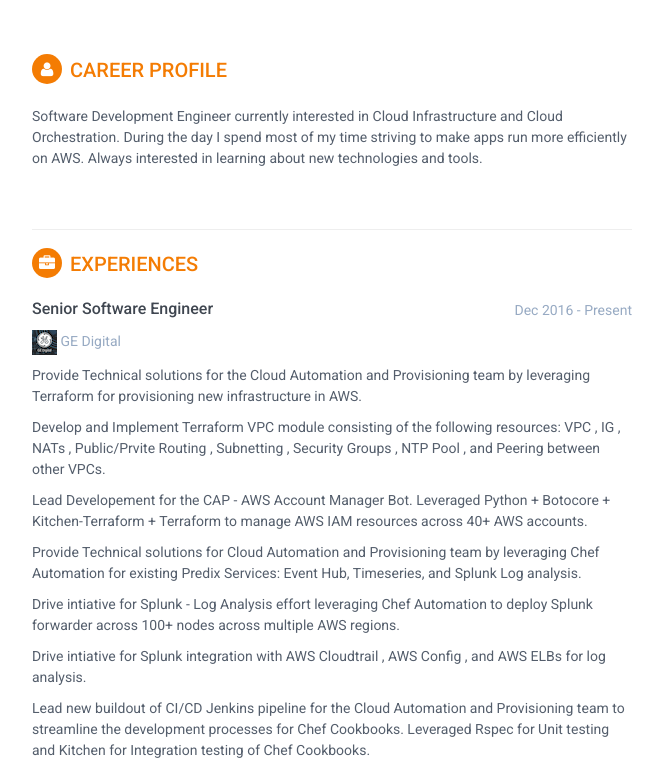
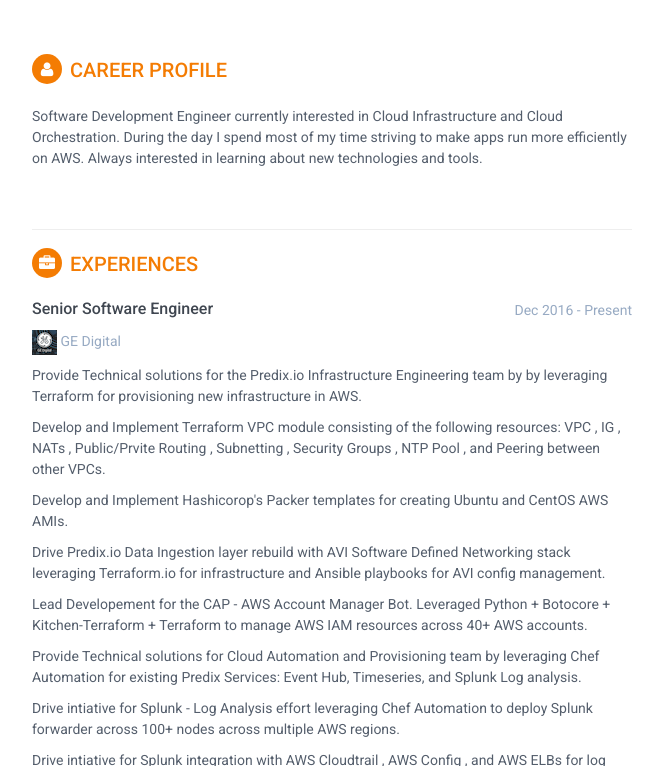
Before and after one commit to ivanfan12345/cv, a Jekyll site: the page built from index.html, in a window 1280 px wide and 900 px high, cut to the strip 134-900 px from the top of the window. Shown: the whole strip, without its empty margins (188-849 px from the left). Built offline with Jekyll 4.4.1, drawn with Linux system fonts in a browser that asks for light colours; some of the changed text lies outside the part shown.

Commit message:
update cv for latest info

```diff
--- a/_includes/experience.html
+++ b/_includes/experience.html
@@ -10,8 +10,10 @@
                         <div class="company"><img src="assets/images/Tiny_GE.png" alt="GE Image"> GE Digital </div>
                     </div><!--//meta-->
                     <div class="details">
-                        <p>Provide Technical solutions for the Cloud Automation and Provisioning team by leveraging Terraform for provisioning new infrastructure in AWS.</p>
-                        <p>Develop and Implement Terraform VPC module consisting of the following resources: VPC , IG , NATs , Public/Prvite Routing , Subnetting , Security Groups , NTP Pool , and Peering between other VPCs.
+                        <p>Provide Technical solutions for the Predix.io Infrastructure Engineering team by by leveraging Terraform for provisioning new infrastructure in AWS.</p>
+                        <p>Develop and Implement Terraform VPC module consisting of the following resources: VPC , IG , NATs , Public/Prvite Routing , Subnetting , Security Groups , NTP Pool , and Peering between other VPCs.</p>
+                        <p>Develop and Implement Hashicorop's Packer templates for creating Ubuntu and CentOS AWS AMIs.</p>
+                        <p>Drive Predix.io Data Ingestion layer rebuild with AVI Software Defined Networking stack leveraging Terraform.io for infrastructure and Ansible playbooks for AVI config management.</p>
                         <p>Lead Developement for the CAP - AWS Account Manager Bot. Leveraged Python + Botocore + Kitchen-Terraform + Terraform to manage AWS IAM resources across 40+ AWS accounts.</p>
                         <p>Provide Technical solutions for Cloud Automation and Provisioning team by leveraging Chef Automation for existing Predix Services: Event Hub, Timeseries, and Splunk Log analysis.</p>
                         <p>Drive intiative for Splunk - Log Analysis effort leveraging Chef Automation to deploy Splunk forwarder across 100+ nodes across multiple AWS regions.</p>
--- a/_includes/tools.html
+++ b/_includes/tools.html
@@ -7,7 +7,7 @@
                     <p><span class="project-title"><a href="#hook">Platforms: </a></span><span class="project-tagline">Unix/Linux/Ubuntu/CentOS, Windows Server 2005/2008/2012, ASP.NET, Android OS, MacOS/iOS</span></p>
                     <p><span class="project-title"><a href="#hook">Databases: </a></span><span class="project-tagline"><b>SQL:</b> Oracle Database, MySQL, SQLite, PostgreSQL, Microsoft SQL Server<p><b>               NoSQL:</b> MongoDB, Redis, Apache Cassandra</p></span></p>
                     <p><span class="project-title"><a href="#hook">Web Dev Tools: </a></span><span class="project-tagline">Angular.JS, React.JS/Redux.JS, BackBone.JS, Node.JS, NPM, Django, Flask, PHP Codeigniter, Apache Webserver, XAMPP, MAMP, ASP.NET MVC, ASP.NET WEB API, .NET Framework, IIS Manager. Google Web Fonts, Font Awesome Icons, SASS, STYL</span></p>
-                    <p><span class="project-title"><a href="#hook">DevOps Tools: </a></span>Amazon Web Services, OpenStack, Docker, Puppet, Chef, Test-Kitchen, Rspec, StatsD, Graphite/Griphana, Circonus, Elastic search, Log stash, Kibana, Splunk, Jenkins CI/CD, TeamCity.<span class="project-tagline"></span></p>
+                    <p><span class="project-title"><a href="#hook">DevOps Tools: </a></span>Amazon Web Services, OpenStack, Ansible, Docker, Puppet, Chef, Test-Kitchen, Rspec, StatsD, Graphite/Griphana, Circonus, Elastic search, Log stash, Kibana, Splunk, Jenkins CI/CD, TeamCity.<span class="project-tagline"></span></p>
                     <p><span class="project-title"><a href="#hook">Dev Tools: </a></span>Vi+m > EMACS, Atom, IntelliJ, Eclipse, NetBeans, Pycharm, WebStorm, Atom, Sublime, Visual Studio 2013, MS SQL Server Manager, Team Foundation Server, Fiddler, WireShark, Postman. <span class="project-tagline"></span></p>
                     <p><span class="project-title"><a href="#hook">Source Control: </a></span>Git: (Github, Gitlab, Bitbucket), Subversion, TFS<span class="project-tagline"></span></p>
                     <p><span class="project-title"><a href="#hook">Special Interests: </a></span>Bitcoin , Block chain , P2P file sharing , Object Oriented Programming, REST, Web Services, HTTP/S Protocol, XMPP, Map Reduce, Polymorphism, Encapsulation, Multi-Threading Programming, Software Optimization, Embedded Systems, Interfaces, Generics, Data Structures, String Manipulation, Regular Expressions, Character Encodings, Software Infrastructure, Software Virtualization, Map Reduce<span class="project-tagline"></span></p>
```
